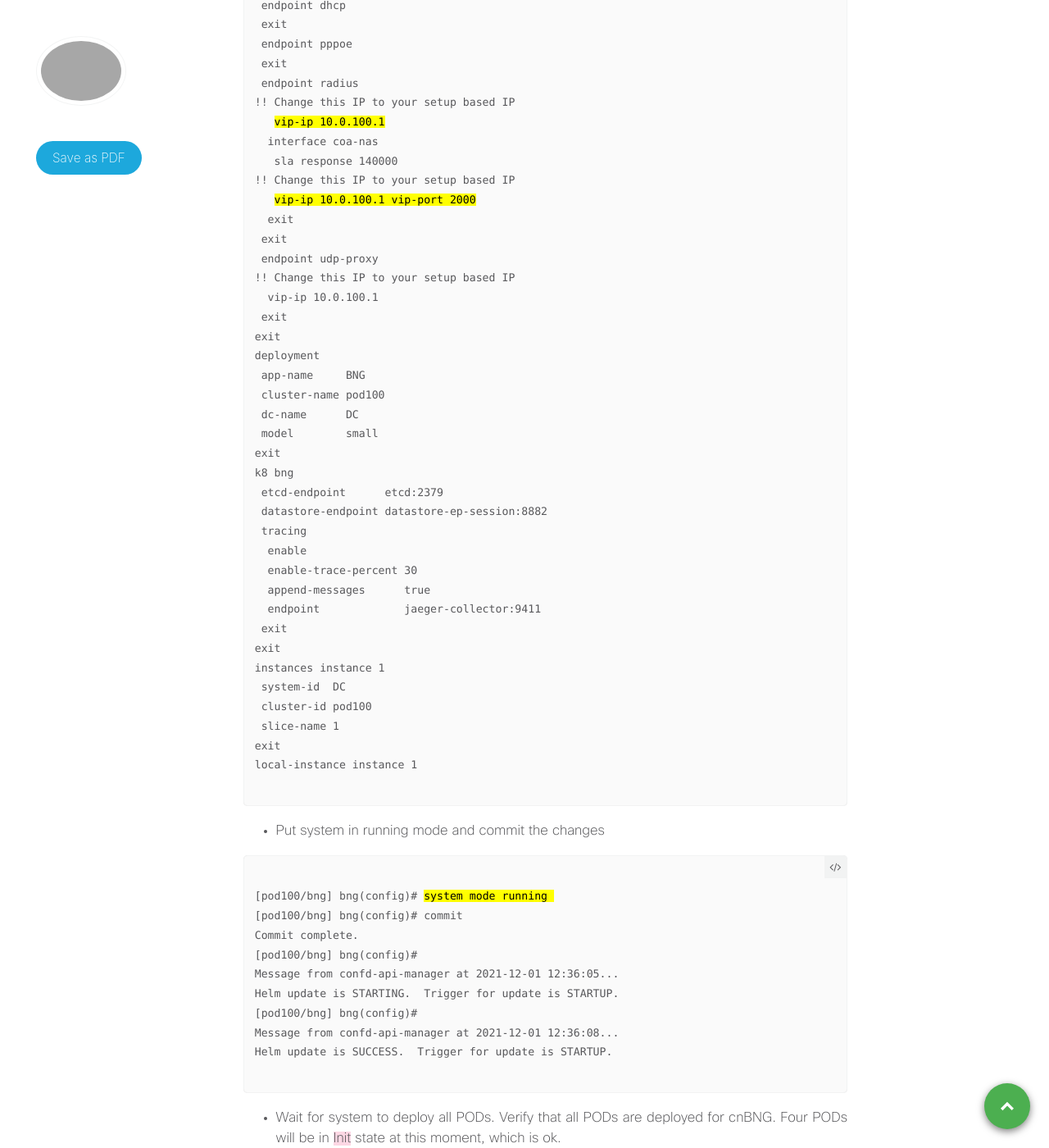
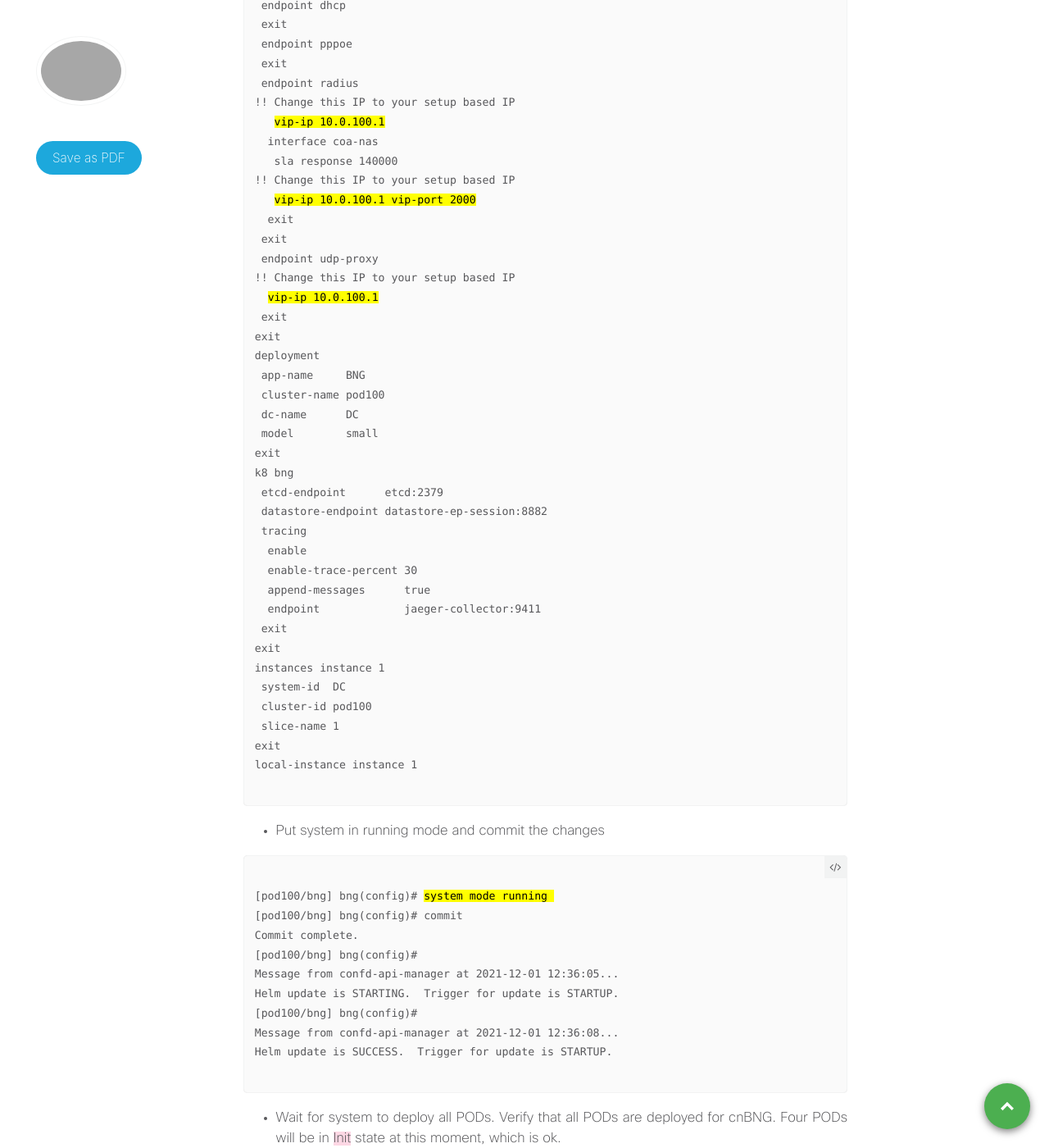
Before and after one commit to xrdocs/cnbng, a Jekyll site: the page built from _tutorials/ipoe-ds-subscriber-bringup-in-cnbng.md, in a window 1280 px wide and 1400 px high, scrolled down 2712 px. Shown: the whole window at 82% size. Built offline with Jekyll 4.4.1, drawn with Linux system fonts in a browser that asks for light colours; comment, search, counter and statistics services are not loaded.

```diff
--- a/_tutorials/ipoe-ds-subscriber-bringup-in-cnbng.md
+++ b/_tutorials/ipoe-ds-subscriber-bringup-in-cnbng.md
@@ -93,7 +93,7 @@ instance instance-id 1
  exit
  endpoint udp-proxy
 !! Change this IP to your setup based IP
-  vip-ip 10.0.100.1
+  <mark>vip-ip 10.0.100.1</mark>
  exit
 exit
 deployment
```
